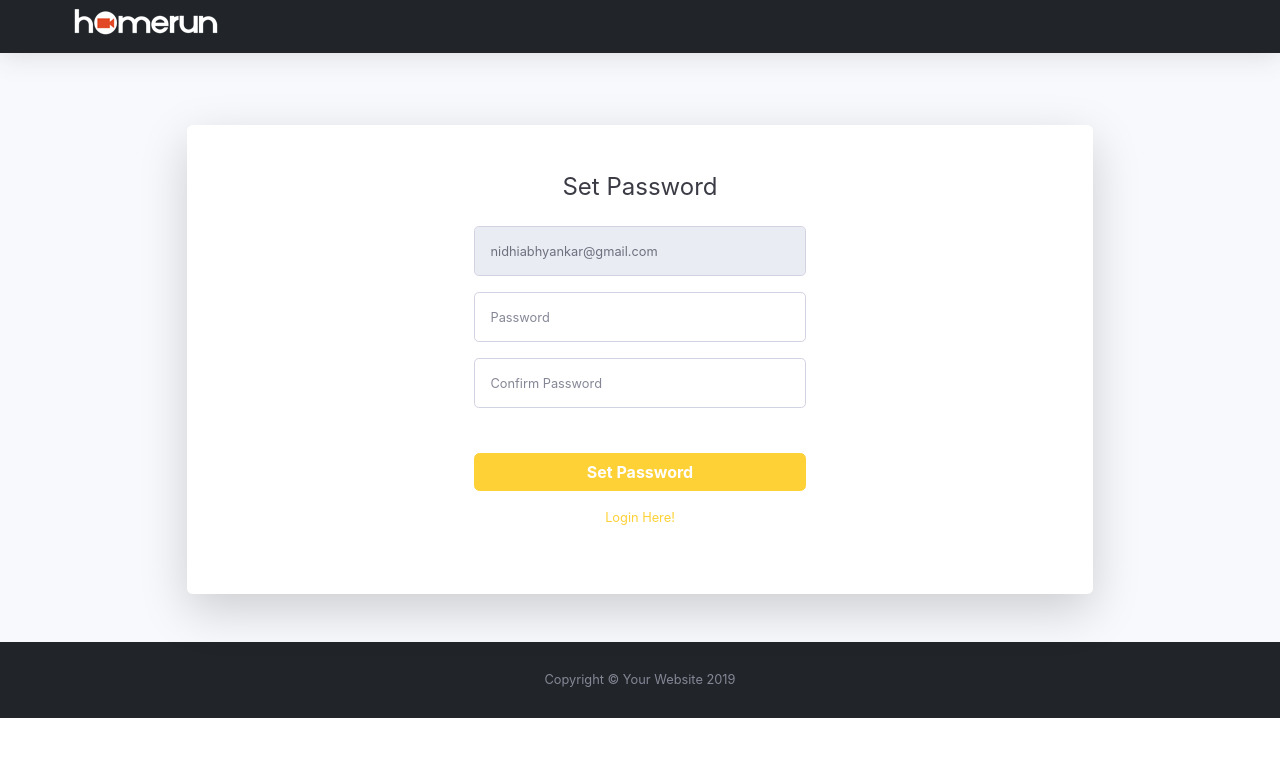
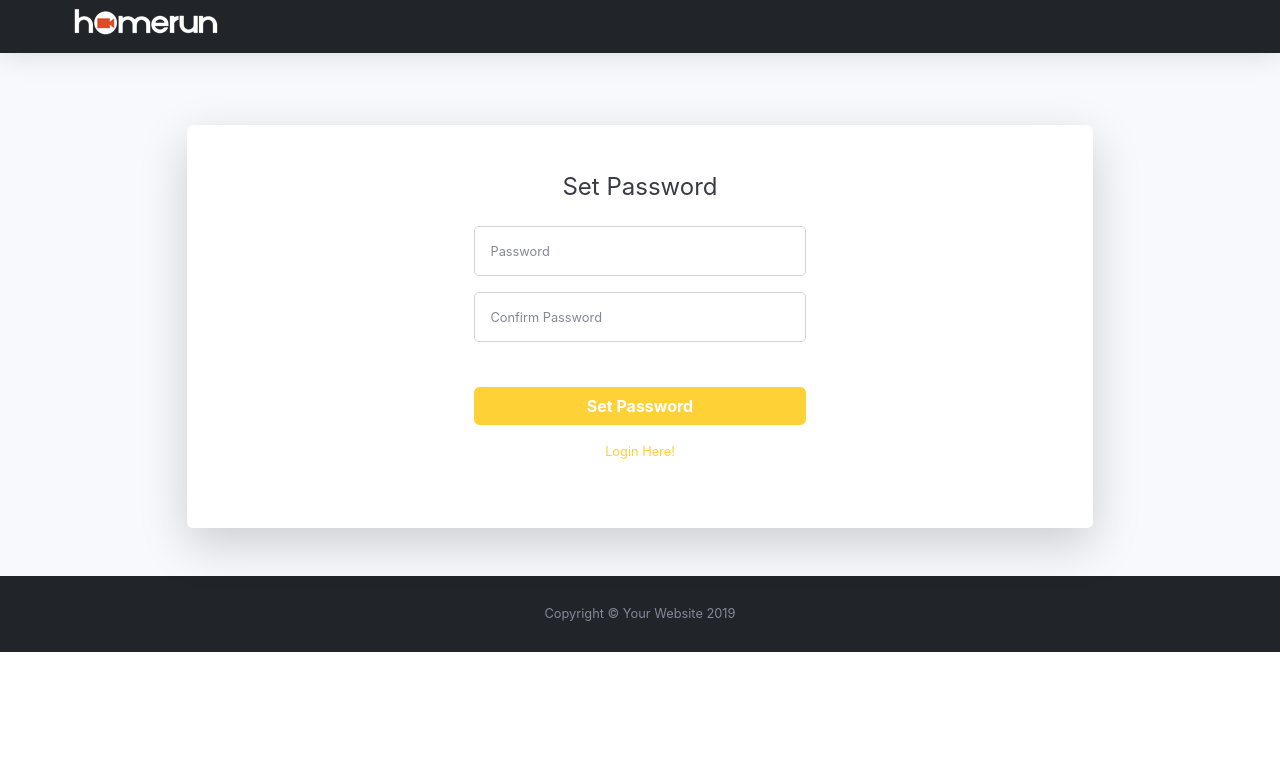
Before and after one commit to Aditi6301/Portal, a PHP site: page /Portal/SetPassword.php in a window 1280 px wide. Shown: the part 25-782 px from the top of the page. Run offline with PHP 8.4, Linux system fonts and the light colour scheme; a user stored in the database is signed in; data comes from the database, SQL or seed files in the repository.

Commit message:
hide email field+ redirect if no email provided

```diff
--- a/SetPassword.php
+++ b/SetPassword.php
@@ -130,7 +130,7 @@ if ( isset($_SESSION['passwordsuccess']) && $_SESSION['passwordsuccess'] == 1 )
                   <div >
                   <form class="user" method="post"  id="setUserPassword" >
                   <div class="form-group">
-                      <input type="text" name="email" class="form-control form-control-user" id="email" value="<?php echo $email;?>" readonly>
+                      <input type="hidden" name="email" class="form-control form-control-user" id="email" value="<?php echo $email;?>">
                     </div>
                     <div class="form-group">
                       <input type="password" name="password1" class="form-control form-control-user" id="password1" placeholder="Password" onkeyup='check();'>
--- a/updatePassword.php
+++ b/updatePassword.php
@@ -95,7 +95,7 @@ if ( isset($_SESSION['passwordchange']) && $_SESSION['passwordchange'] == 0 )
                   <div >
                   <form class="user" method="post"  id="setUserPassword" >
                   <div class="form-group">
-                      <input type="text" name="email" class="form-control form-control-user" id="email" value="<?php echo $email;?>" readonly>
+                      <input type="hidden" name="email" class="form-control form-control-user" id="email" value="<?php echo $email;?>">
                     </div>
                     <div class="form-group">
                       <input type="password" name="password1" class="form-control form-control-user" id="password1" placeholder="Password" onkeyup='check();'>
```
Also changed, not shown: mail/temp.php (+13 -4 lines).
